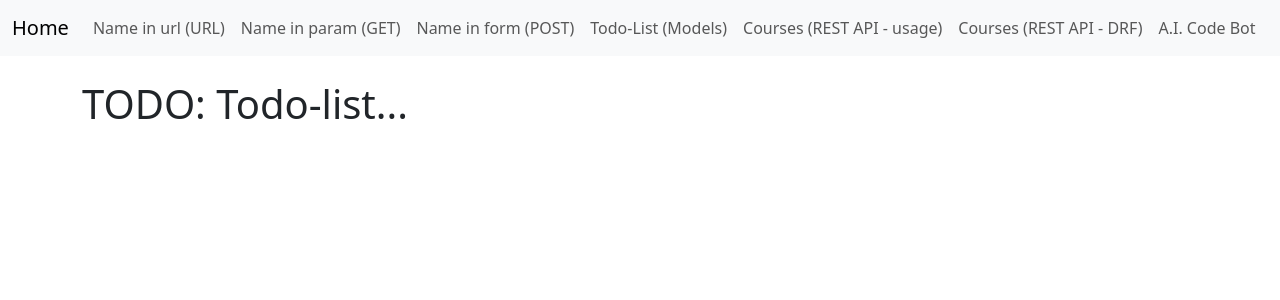
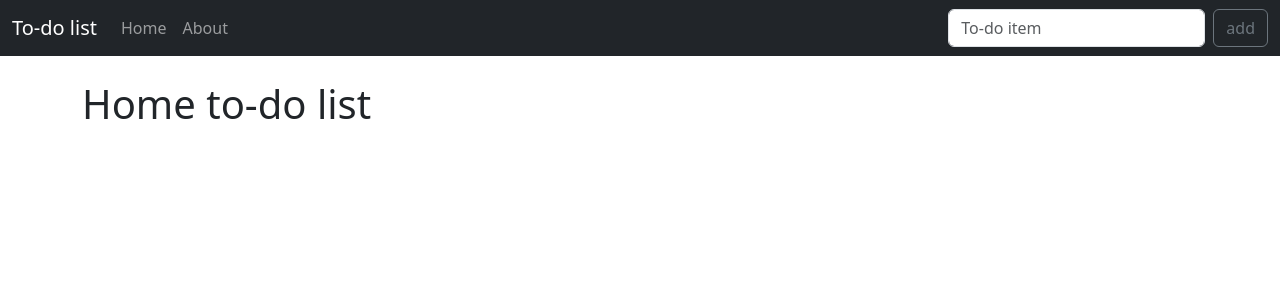
Before and after one commit to ajerni/djangotest, a Django app: page /todolist in a window 1280 px wide. Shown: the top 300 px of the page. Run offline with Django 4.2, Linux system fonts and the light colour scheme; parts of the project's set-up code (start-up, migrations or seed data) failed here and were passed over.

Commit message:
startet todo list

```diff
--- a/testapp/templates/base.html
+++ b/testapp/templates/base.html
@@ -4,7 +4,9 @@
   <head>
     <meta charset="utf-8" />
     <meta name="viewport" content="width=device-width, initial-scale=1" />
+    {% block title %}
     <title>Django Test</title>
+    {% endblock %}
     <link
       href="https://cdn.jsdelivr.net/npm/bootstrap@5.3.0-alpha3/dist/css/bootstrap.min.css"
       rel="stylesheet"
--- a/testapp/templates/name.html
+++ b/testapp/templates/name.html
@@ -1,4 +1,5 @@
-{% extends 'base.html' %} {% block content %}
-<br />
+{% extends 'base.html' %} {% block content %} {% block title %}<title>
+  Name in url (URL)</title
+>{% endblock %} <br />
 <h1>Hi {{ display_name }}</h1>
 {% endblock %}
--- a/testapp/templates/param.html
+++ b/testapp/templates/param.html
@@ -1,5 +1,7 @@
-{% extends 'base.html' %} {% block content %}
-<br />
+{% extends 'base.html' %} {% block content %} {% block title %}<title>
+  Name in param (GET)</title
+>{% endblock %} <br />
+
 <h1>Hi {{ param_name }}</h1>
 <br />
 <h4>Bsp: http://127.0.0.1:8000/param/?name=Andi</h4>
--- /dev/null
+++ b/todo_list/templates/about.html
@@ -0,0 +1,4 @@
+{% extends 'todo_list.html' %} {% block content %}
+<br />
+<h1>About to-do list</h1>
+{% endblock %}
--- /dev/null
+++ b/todo_list/templates/home_todo.html
@@ -0,0 +1,4 @@
+{% extends 'todo_list.html' %} {% block content %}
+<br />
+<h1>Home to-do list</h1>
+{% endblock %}
--- a/todo_list/templates/todo_list.html
+++ b/todo_list/templates/todo_list.html
@@ -1,4 +1,59 @@
-{% extends 'base.html' %} {% block content %}
-<br />
-<h1>TODO: Todo-list...</h1>
-{% endblock %}
+<!DOCTYPE html>
+<html lang="en">
+  <head>
+    <meta charset="utf-8" />
+    <meta name="viewport" content="width=device-width, initial-scale=1" />
+    <title>To-do List</title>
+    <link
+      href="https://cdn.jsdelivr.net/npm/bootstrap@5.3.0-alpha3/dist/css/bootstrap.min.css"
+      rel="stylesheet"
+      integrity="sha384-KK94CHFLLe+nY2dmCWGMq91rCGa5gtU4mk92HdvYe+M/SXH301p5ILy+dN9+nJOZ"
+      crossorigin="anonymous"
+    />
+  </head>
+  <body>
+    <nav class="navbar navbar-expand-lg navbar-dark bg-dark">
+      <div class="container-fluid">
+        <a class="navbar-brand" href="{% url 'todolist' %}">To-do list</a>
+        <button
+          class="navbar-toggler"
+          type="button"
+          data-bs-toggle="collapse"
+          data-bs-target="#navbarSupportedContent"
+          aria-controls="navbarSupportedContent"
+          aria-expanded="false"
+          aria-label="Toggle navigation"
+        >
+          <span class="navbar-toggler-icon"></span>
+        </button>
+        <div class="collapse navbar-collapse" id="navbarSupportedContent">
+          <ul class="navbar-nav me-auto mb-2 mb-lg-0">
+            <li class="nav-item">
+              <a class="nav-link" href="{% url 'home' %}">Home</a>
+            </li>
+            <li class="nav-item">
+              <a class="nav-link" href="{% url 'about' %}">About</a>
+            </li>
+          </ul>
+          <form class="d-flex" role="search">
+            <input
+              class="form-control me-2"
+              type="search"
+              placeholder="To-do item"
+              aria-label="Search"
+            />
+            <button class="btn btn-outline-secondary" type="submit">add</button>
+          </form>
+        </div>
+      </div>
+    </nav>
+
+    <div class="container">{% block content %} {% endblock %}</div>
+
+    <script
+      src="https://cdn.jsdelivr.net/npm/bootstrap@5.3.0-alpha3/dist/js/bootstrap.bundle.min.js"
+      integrity="sha384-ENjdO4Dr2bkBIFxQpeoTz1HIcje39Wm4jDKdf19U8gI4ddQ3GYNS7NTKfAdVQSZe"
+      crossorigin="anonymous"
+    ></script>
+  </body>
+</html>
--- a/todo_list/urls.py
+++ b/todo_list/urls.py
@@ -2,6 +2,7 @@ from django.urls import path
 from . import views
 
 urlpatterns = [
-    path('todolist', views.todolist, name='todolist')
+    path('todolist', views.todolist, name='todolist'),
+    path('about', views.about, name='about')
 
 ]
--- a/todo_list/views.py
+++ b/todo_list/views.py
@@ -1,4 +1,8 @@
 from django.shortcuts import render
 
 def todolist(request):
-    return render(request, 'todo_list.html', {})
+    return render(request, 'home_todo.html', {})
+
+def about(request):
+    my_name = "AE"
+    return render(request, 'about.html', {'name': my_name})
```
Also changed, not shown: testapp/templates/form.html (+5 -5 lines), db.sqlite3.
